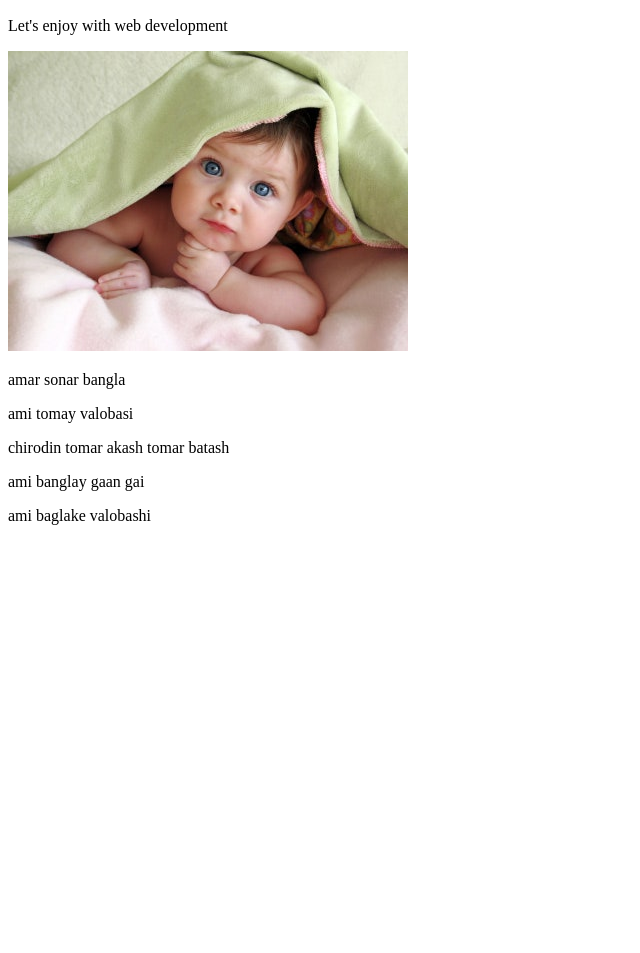
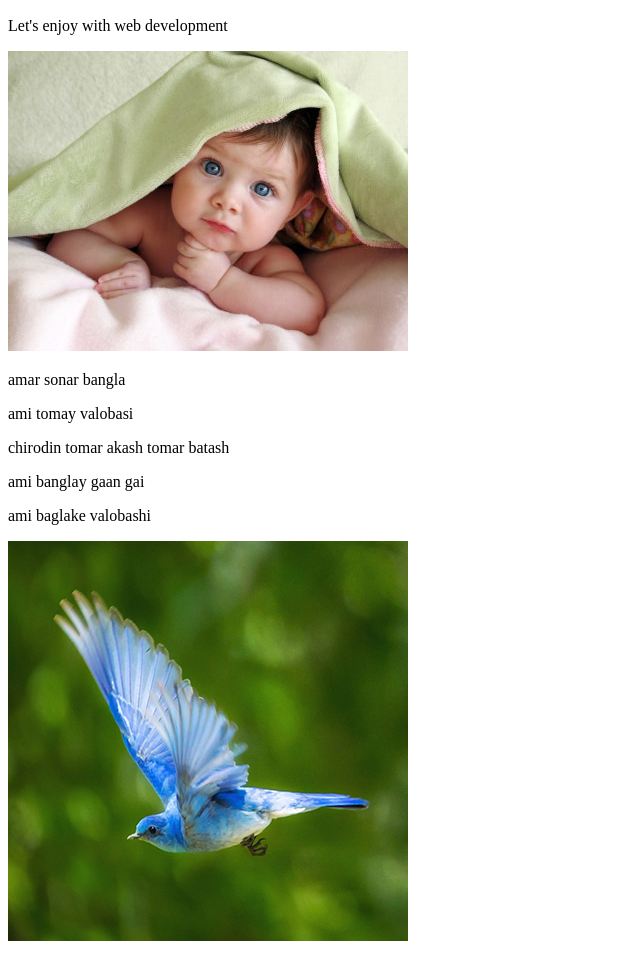
Before and after one commit to roni-6g/my-first-website, a plain HTML site: page index.html in a window 1280 px wide. Shown: the part 110-1063 px from the top of the page, without its empty margins (0-640 px from the left). Before the commit the page ends 800 px from the top, so only its background shows below. Drawn offline with Linux system fonts and the light colour scheme.

Commit message:
Added Bird Image to second branch

```diff
--- a/index.html
+++ b/index.html
@@ -27,6 +27,8 @@
         ami baglake valobashi
     </p>
 
+    <img src="bird.jpg" alt="bird">
+
 
 
 </body>
```
Also changed, not shown: bird.jpg (added).
